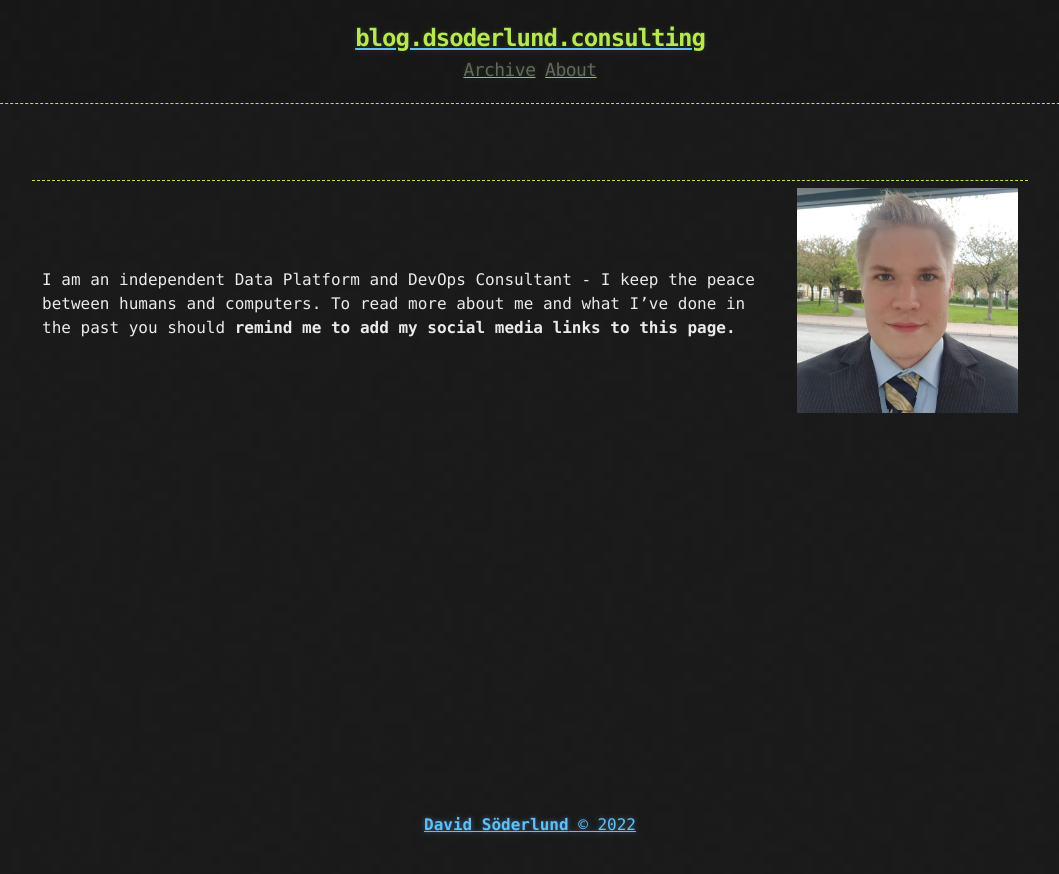
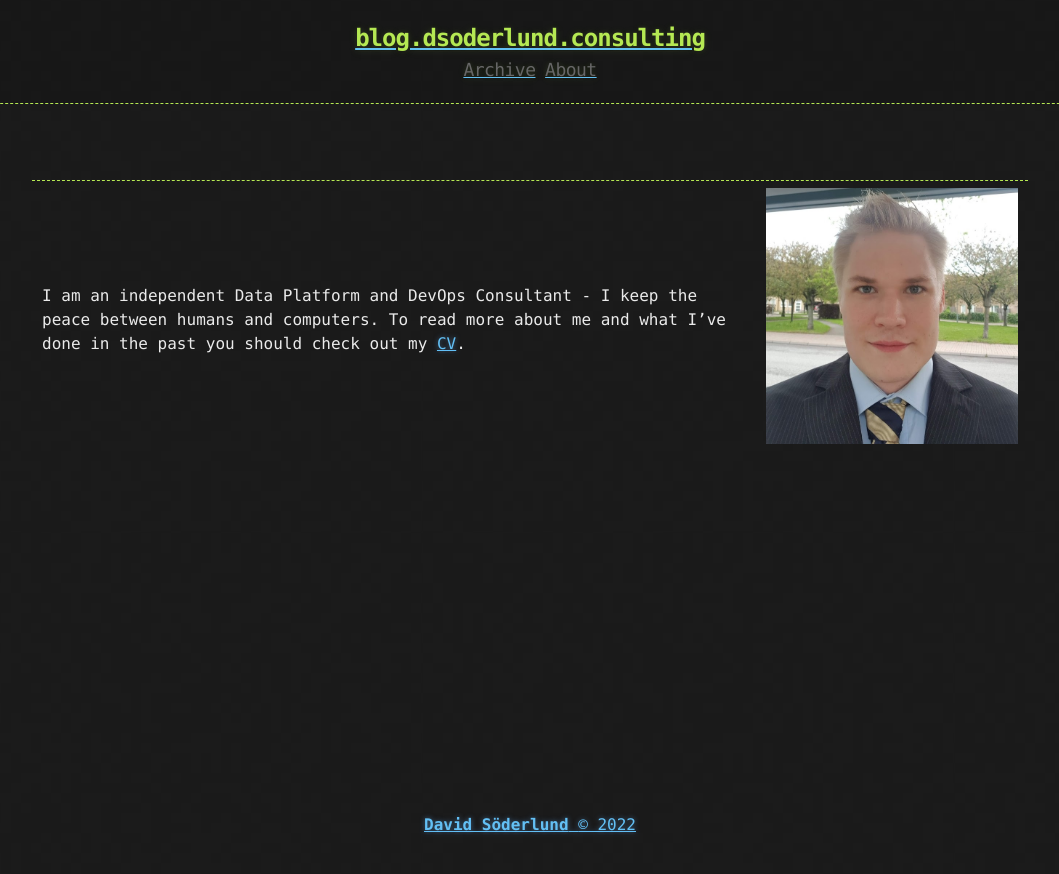
Before and after one commit to QuadmanSWE/QuadmanSWE.github.io, a Jekyll site: the page built from docs/about.md, in a window 1280 px wide. Shown: the top 874 px of the page, without its empty margins (110-1169 px from the left). Built offline with Jekyll 4.4.1, drawn with Linux system fonts in a browser that asks for light colours.

Commit message:
Added link to CV
Signed-off-by: David Söderlund <ds@dsoderlund.consulting>

```diff
--- a/docs/about.md
+++ b/docs/about.md
@@ -5,4 +5,4 @@ title: About
 
 |   |   |
 |---|---|
-| I am an independent Data Platform and DevOps Consultant - I keep the peace between humans and computers. To read more about me and what I've done in the past you should **remind me to add my social media links to this page.** | ![](/assets/me.jpg) |
+| I am an independent Data Platform and DevOps Consultant - I keep the peace between humans and computers. To read more about me and what I've done in the past you should check out my <a href="../cv">CV</a>. | ![](/assets/me.jpg) |
```
